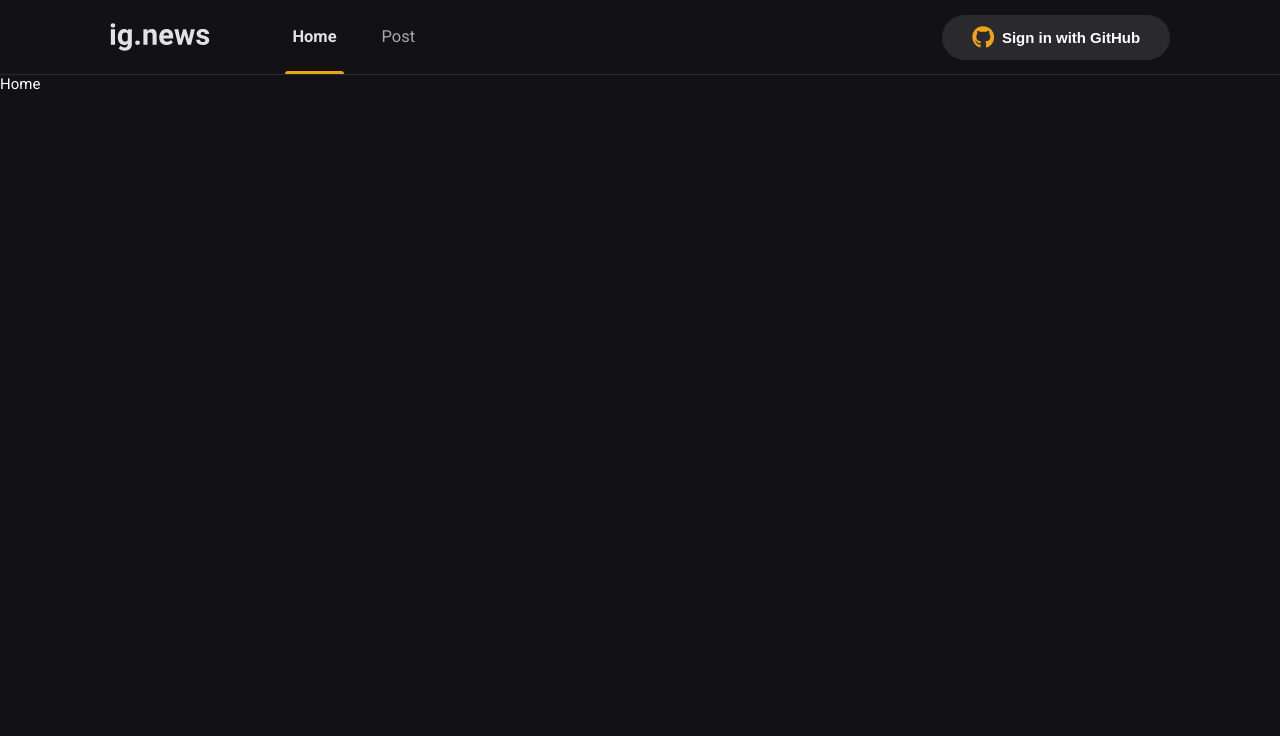
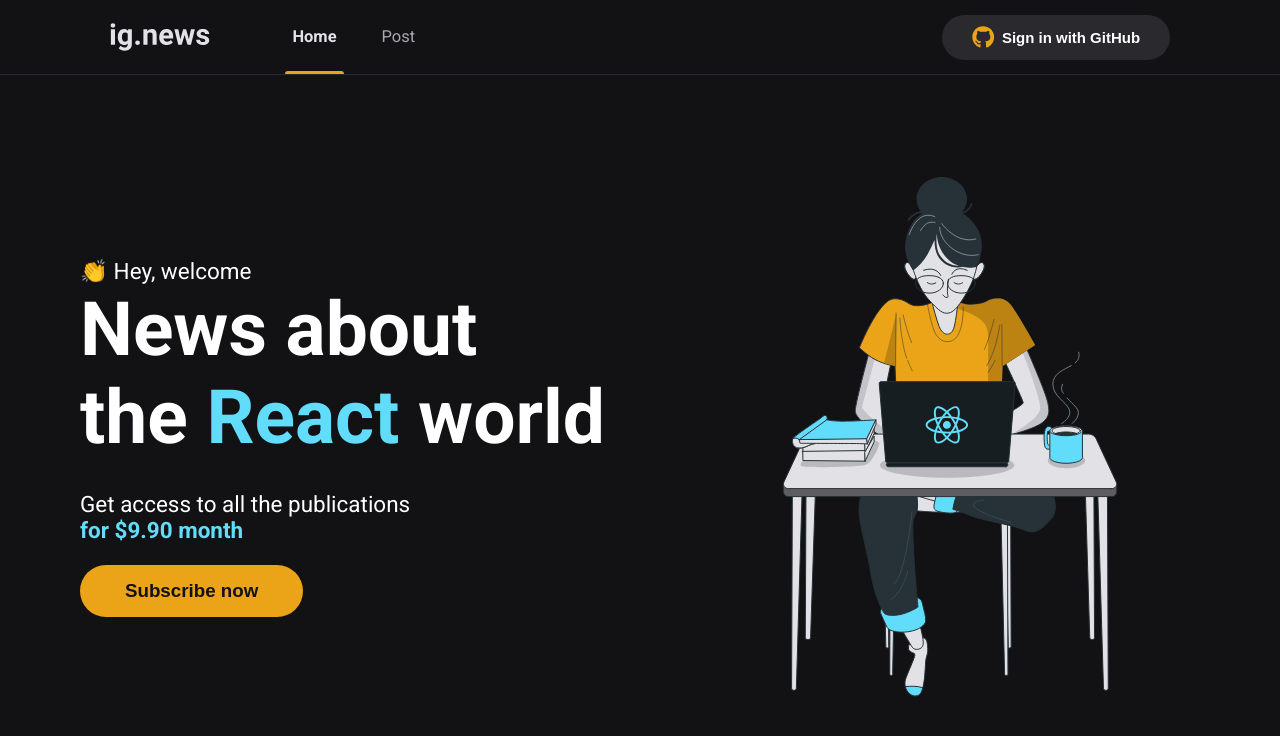
Before and after one commit to zLibrian/ig-news, a Next.js app: page / in a window 1280 px wide. Shown: the top 736 px of the page. Built offline with nearby package versions, Linux system fonts and the light colour scheme.

Commit message:
feat: add home page with styles

```diff
--- a/src/app/page.module.scss
+++ b/src/app/page.module.scss
@@ -1 +1,38 @@
-.main {}
+.heroContainer {
+  display: grid;
+  grid-template-columns: 1.25fr 0.75fr;
+  align-items: center;
+  margin: 0 auto;
+  max-width: 1120px;
+  height: calc(100vh - 5rem);
+}
+
+section.heroContent {
+  padding: 4rem 0;
+
+  h2 {
+    font-size: 5rem;
+    margin-bottom: 2rem;
+  }
+  span {
+    font-weight: bold;
+    color: #61DCFB;
+  }
+  p {
+    font-size: 1.5rem;
+    font-weight: 400;
+  }
+
+  button {
+    background: var(--yellow-500);
+    color: var(--gray-900);
+    font-size: 1.25rem;
+    font-weight: bold;
+    padding: 1rem 3rem;
+    border-radius: 3rem;
+    border: 0;
+    transition: filter 0.2s;
+    margin-top: 1.5rem;
+
+  }
+}
--- a/src/app/page.tsx
+++ b/src/app/page.tsx
@@ -1,5 +1,27 @@
+import Image from 'next/image';
 import styles from './page.module.scss';
 
 export default function Home() {
-  return <main className={styles.main}>Home</main>;
+  return (
+    <main className={styles.heroContainer}>
+      <section className={styles.heroContent}>
+        <p>👏 Hey, welcome</p>
+        <h2>
+          News about <br />
+          the <span>React</span> world
+        </h2>
+        <p>
+          Get access to all the publications <br />
+          <span>for {`$9.90`} month</span>
+        </p>
+        <button type="button">Subscribe now</button>
+      </section>
+      <Image
+        src="/images/avatar.svg"
+        alt="woman coding"
+        width={340}
+        height={520}
+      />
+    </main>
+  );
 }
```
